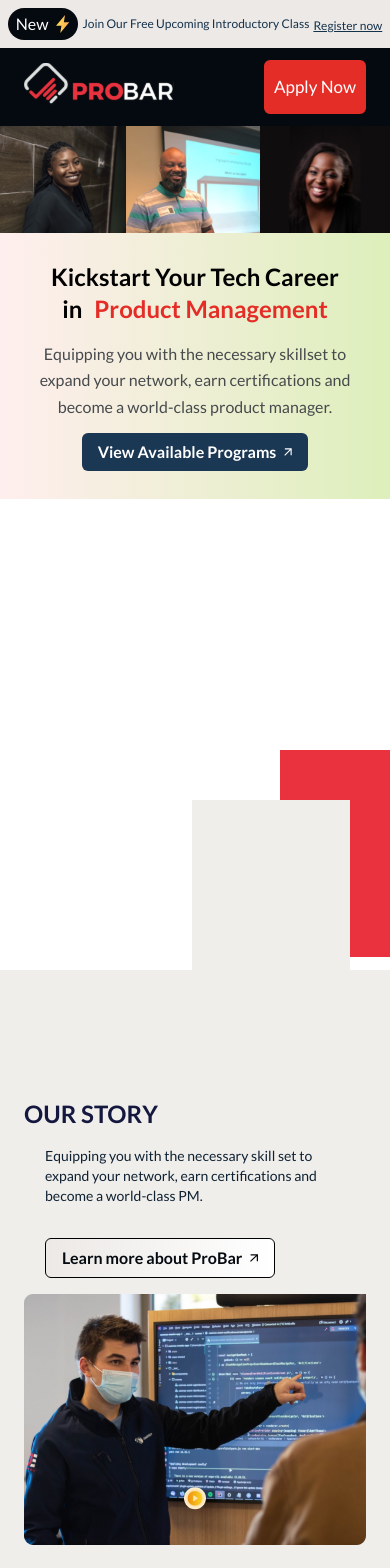
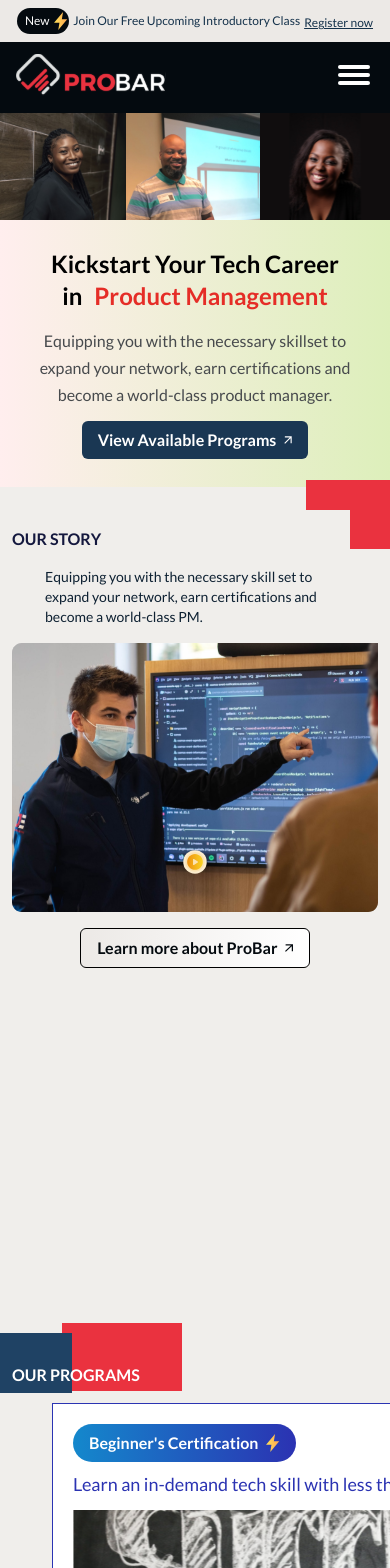
Before and after one commit to Muashef/Probar, a React (Vite) app: page / in a window 390 px wide. Shown: the top 1568 px of the page. Built offline with nearby package versions, Linux system fonts and the light colour scheme.

Commit message:
ongoing work on responsiveness

```diff
--- a/src/components/Cohorts/Cohorts.jsx
+++ b/src/components/Cohorts/Cohorts.jsx
@@ -18,7 +18,7 @@
                 </p>
             </div>
             <div className='w-full flex gap-10 overflow-x-scroll custom-scrollbar mt-10'>
-                <div className='w-[500px] flex-shrink-0 bg-conic border-4 border-[#FDFCFC] p-5'>
+                <div className='w-[300px] lg:w-[500px] flex-shrink-0 bg-conic border-4 border-[#FDFCFC] p-5'>
                     <p className='text-[#AF0001] text-lg mt-2 text-center'>Just Concluded Cohort</p>
                     <div className='mt-3'>
                     <img src={Alpha} alt="" />
--- a/src/components/Community/Community.jsx
+++ b/src/components/Community/Community.jsx
@@ -74,7 +74,7 @@
   return (
         <div className='w-full h-screen flex flex-col px-14 pt-14 pb-28 bg-[#F0EEEB]'>
             <h3 className='text-black-500 text-2xl uppercase '>JOIN OUR Community</h3>
-            <div className='w-full h-full flex flex-col md:flex-row items-center justify-between gap-4'>
+            <div className='w-full h-[529px] flex flex-col md:flex-row items-center justify-between gap-4'>
                 <div className='w-[529px] mx-auto'>
                     <p className='text-xl text-[#0E2132]'>
                     Join our vibrant community session and access a world of knowledge and growth. Connect with like-minded individuals. Experience transformative learning and collaboration. Build networks, pursue dreams, and thrive together. Don't miss out—join us now!
@@ -84,7 +84,7 @@
                         <img src={wArrow} className='h-4' alt="outward-arrow" />
                     </button>
                 </div>
-                <div className='w-[50%] h-screen relative'>
+                <div className='w-[50%] h-full relative'>
                     {images.map((item, idx) => {
                         return <img
                         className='w-full h-fit object-cover absolute top-0 left-0 rounded-lg'
--- /dev/null
+++ b/src/components/Hamburger.jsx
@@ -0,0 +1,15 @@
+import React from "react";
+
+const Hamburger = ({ isOpen, onClick }) => {
+	return (
+		<button aria-expanded={`${isOpen ? "true" : "false"}`} className="toggle" onClick={onClick}>
+			<svg fill="#fff" className="hamburger" viewBox="0 0 100 100" width="40">
+				<rect className="line top" width="80" height="10" x="10" y="25" rx="5"></rect>
+				<rect className="line middle" width="80" height="10" x="10" y="45" rx="5"></rect>
+				<rect className="line bottom" width="80" height="10" x="10" y="65" rx="5"></rect>
+			</svg>
+		</button>
+	);
+};
+
+export default Hamburger;
--- a/src/components/Header/Navbar.jsx
+++ b/src/components/Header/Navbar.jsx
@@ -1,5 +1,6 @@
-import React from 'react';
+import React, { useState } from 'react';
 import logo from '../../assets/svg/logo.svg';
+import Hamburger from '../Hamburger';
 import { Link } from 'react-router-dom';
 
 const linkArray = ["Our Story", "Cohorts", "Contact Us"]
@@ -25,27 +26,57 @@
 
 
 const Navbar = () => {
+
+  const [isOpen, setIsOpen] = useState(false);
+
+	const toggle = () => setIsOpen(!isOpen);
+
+  const hide = () => setIsOpen(false);
+
   return (
-    <nav className="w-full p-4 py-3 relative bg-[#040A0F]">
+    <div>
+      <nav className="w-full p-2 lg:p-4 py-3 relative bg-[#040A0F]">
         <div className="px-2 md:px-14 flex items-center justify-between mx-auto">
           <a href="/">
             <img src={logo} width={150} height={30} alt="Probar" />
           </a>
+          <div className='lg:hidden'>
+            <Hamburger onClick={toggle} isOpen={isOpen} />
+          </div>
 
-        <div className="hidden md:flex items-center gap-5 lg:gap-[2rem]">
+          <div className="hidden lg:flex items-center gap-5 lg:gap-[2rem]">
             {linkArray.map((item, index) => (
               <a href='#' key={index} className="nav-item text-[#D0D6DB] text-[1.125rem]">
                 {item}
               </a>
             ))}
           </div>
-        <div className=" lg:gap-[2rem]">
+          <div className="hidden lg:block lg:gap-[2rem]">
             <button className="font-g-sans-medium w-[fit-content] text-[17px] font-medium transition-all py-3 px-2 text-white hover:text-white bg-[#E52D27] hover:bg-lilly border-2 rounded-md border-[#E52D27]">
               Apply Now
             </button>
           </div>
         </div>
       </nav>
+      <nav className={`z-[-1] absolute ${
+					isOpen ? "translate-x-0" : "translate-x-[-100vw]"
+				} transition duration-[600ms] w-full top-0 left-0 right-0 sm:w-[60%] lg:hidden`}>
+          <div className='bg-gray pt-[4rem] py-[3rem] px-[3rem] text-center flex flex-col gap-4'>
+            <div className="hidden lg:flex items-center gap-5 lg:gap-[2rem]">
+              {linkArray.map((item, index) => (
+                <a href='#' key={index} onClick={hide} className="nav-item text-[#D0D6DB] text-[1.125rem]">
+                  {item}
+                </a>
+              ))}
+            </div>
+            <div className="hidden lg:block lg:gap-[2rem]">
+              <button className="font-g-sans-medium w-[fit-content] text-[17px] font-medium transition-all py-3 px-2 text-white hover:text-white bg-[#E52D27] hover:bg-lilly border-2 rounded-md border-[#E52D27]">
+                Apply Now
+              </button>
+            </div>
+          </div>
+      </nav>
+    </div>
   );
 }
 
--- a/src/components/Header/TopHeader.jsx
+++ b/src/components/Header/TopHeader.jsx
@@ -6,9 +6,9 @@
 
 
   return (
-        <div className='w-full bg-[#ECE9E6] py-2'>
+        <div className='w-full bg-[#ECE9E6] py-2 px-2'>
             <div className='flex items-center justify-center gap-1 md:gap-3 mx-auto'>
-                <button className='flex items-center w-[fit-content] gap-2 bg-[#040A0F] py-1 px-2 text-white rounded-full'>
+                <button className='flex items-center w-[52.27px] text-[0.75rem] lg:text-base lg:w-[fit-content] gap-1 lg:gap-2 bg-[#040A0F] py-1 px-2 text-white rounded-full'>
                     New
                     <img src={strike} alt="" />
                 </button>
--- a/src/components/Hero/Hero.jsx
+++ b/src/components/Hero/Hero.jsx
@@ -7,7 +7,7 @@
 
 const Hero = () => {
   return (
-    <div className='w-full h-screen'>
+    <div className='w-full h-full'>
         <div className=' flex'>
           <div>
             <img src={woman1} className='object-cover'  alt="" />
--- a/src/components/Programs/Program.jsx
+++ b/src/components/Programs/Program.jsx
@@ -7,11 +7,11 @@
 
 const Program = () => {
   return (
-    <div className='w-full h-full px-14 pt-52 mx-auto bg-[#F0EEEB]'>
+    <div className='w-full h-full px-3 lg:px-14 pt-8 lg:pt-52  bg-[#F0EEEB]'>
         <div className='relative'>
-            <span className='bg-[#EA323F] absolute top-[-100px] left-[50px] h-[207px] w-[212px] px-0 -z-100'></span>
-            <span className='absolute top-[-50px] left-[-60px] bg-[#1F4264] h-[207px] w-[158px] px-0 -z-100'></span>
-            <h3 className='text-white text-2xl uppercase absolute '>Our Programs</h3>
+            <span className='bg-[#EA323F] absolute top-[-40px] lg:top-[-100px] left-[50px] h-[68px] lg:h-[207px] w-[120px] lg:w-[212px] px-0 -z-100'></span>
+            <span className='absolute top-[-30px] lg:top-[-50px] left-[-60px] bg-[#1F4264] h-[60px] lg:h-[207px] w-[120px] lg:w-[158px] px-0 -z-100'></span>
+            <h3 className='text-white text-base lg:text-2xl uppercase absolute '>Our Programs</h3>
         </div>
         <div className='grid grid-cols-1 md:grid-cols-2 place-content-center gap-4 mt-10 px-10'>
             <div className='bg-white border border-[#2B34B3] p-5 w-[577px] z-10'>
--- a/src/components/Story/Story.jsx
+++ b/src/components/Story/Story.jsx
@@ -5,18 +5,18 @@
 
 const Story = () => {
   return (
-    <div className='w-full h-screen px-6 md:px-14 py-32 mx-auto bg-[#F0EEEB]'>
+    <div className='w-full h-screen px-3 md:px-14 py-10 lg:py-32 mx-auto bg-[#F0EEEB]'>
         <div className=''>
-            <span className='absolute top-[800px] right-10 bg-[#F0EEEB] h-[12.9375rem] w-[9.875rem] px-0 z-10'></span>
-             <span className='bg-[#EA323F] absolute top-[750px] right-0 h-[12.9375rem] w-[6.875rem] px-0 -z-100'></span>
-            <h3 className='text-black-500 text-2xl uppercase mb-4 lg'>Our Story</h3>
+            <span className='absolute top-[510px] lg:top-[850px] right-10 bg-[#F0EEEB] h-[4.3125rem] lg:h-[12.9375rem] w-[9.875rem] px-0 z-10'></span>
+             <span className='bg-[#EA323F] absolute top-[480px] lg:top-[810px] right-0 h-[4.3125rem] lg:h-[12.9375rem] w-[5.25rem] lg:w-[6.875rem] px-0 -z-100'></span>
+            <h3 className='text-black-500 text-base lg:text-2xl uppercase mb-4 lg'>Our Story</h3>
         </div>
         <div className='w-full flex flex-col md:flex-row items-center gap-4 '>
             <div className='w-[300px] md:w-[419px] mx-auto z-10'>
                 <p className='text-sm md:text-xl text-[#0E2132]'>
                 Equipping you with the necessary skill set to expand your network, earn certifications and become a world-class PM.
                 </p>
-                <button className='flex items-center gap-2 mt-8 w-[fit-content] py-[0.4475rem] px-4 text-[#040A0F] text-base bg-conic border border-[#000000] font-bold rounded-md md:py-[11px] md:px-6 hover:scale-105 hover:text-xl transform transition-all duration-700'>
+                <button className='hidden lg:flex items-center gap-2 mt-8 w-[fit-content] py-[0.4475rem] px-4 text-[#040A0F] text-base bg-conic border border-[#000000] font-bold rounded-md md:py-[11px] md:px-6 hover:scale-105 hover:text-xl transform transition-all duration-700'>
                     <span>Learn more about ProBar</span>
                     <img src={bArrow } className='h-2' alt="outward-arrow" />
                 </button>
@@ -24,6 +24,10 @@
             <div className='z-10'>
                 <img src={vid} alt="" />
             </div>
+            <button className='lg:hidden flex items-center gap-2 w-[fit-content] py-[0.4475rem] px-4 text-[#040A0F] text-base bg-conic border border-[#000000] font-bold rounded-md md:py-[11px] md:px-6 hover:scale-105 hover:text-xl transform transition-all duration-700'>
+                    <span>Learn more about ProBar</span>
+                    <img src={bArrow } className='h-2' alt="outward-arrow" />
+            </button>
         </div>
     </div>
   )
```
Lines whose indentation alone changed are shown as unchanged.
